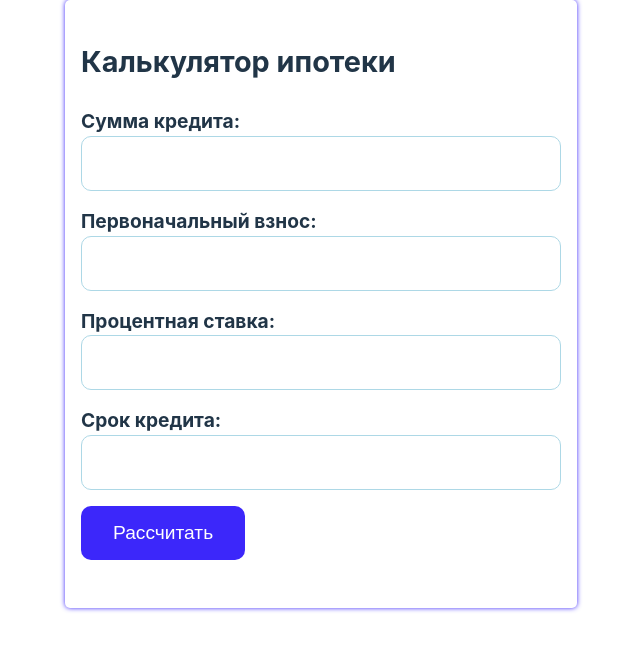
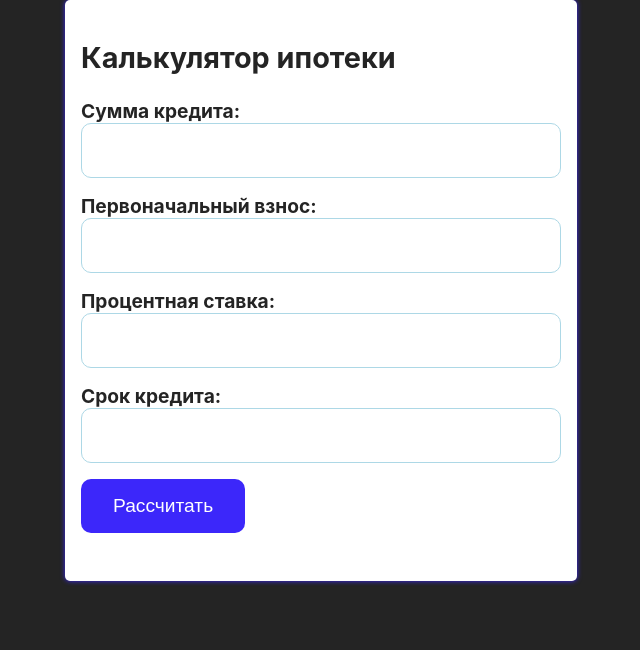
Before and after one commit to Samaelish/Mortgage-Calculator, a React (Vite) app: page / in a window 1280 px wide. Shown: the top 650 px of the page, without its empty margins (319-959 px from the left). Built offline with nearby package versions, Linux system fonts and the light colour scheme.

Commit message:
убрал неиспользуемый бойлерплейт код

```diff
--- a/src/index.css
+++ b/src/index.css
@@ -1,16 +1,7 @@
 :root {
   font-family: Inter, system-ui, Avenir, Helvetica, Arial, sans-serif;
-  line-height: 1.5;
-  font-weight: 400;
-
-  color-scheme: light dark;
   background-color: #242424;
   color: #242424;
-
-  font-synthesis: none;
-  text-rendering: optimizeLegibility;
-  -webkit-font-smoothing: antialiased;
-  -moz-osx-font-smoothing: grayscale;
 }
 
 body {
@@ -20,10 +11,3 @@
   min-width: 320px;
   min-height: 100vh;
 }
-
-@media (prefers-color-scheme: light) {
-  :root {
-    color: #213547;
-    background-color: #ffffff;
-  }
-}
```
